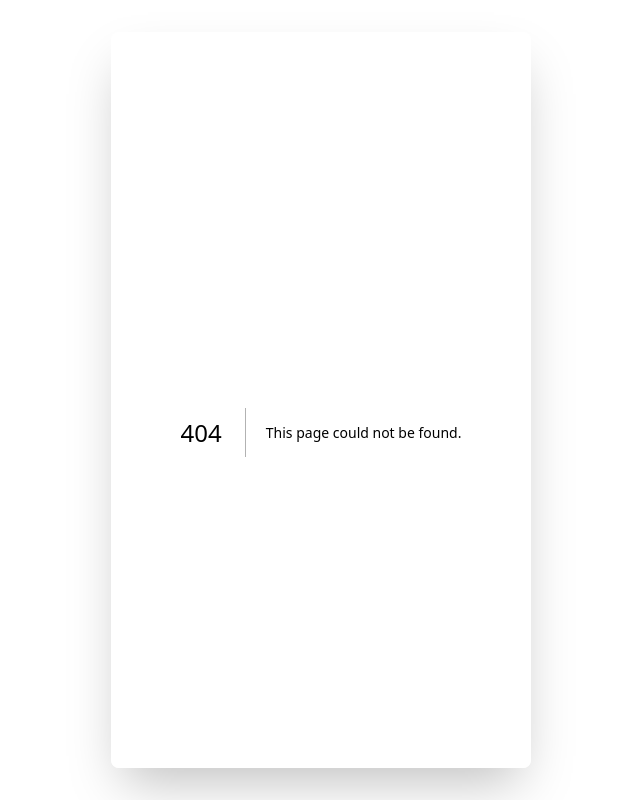
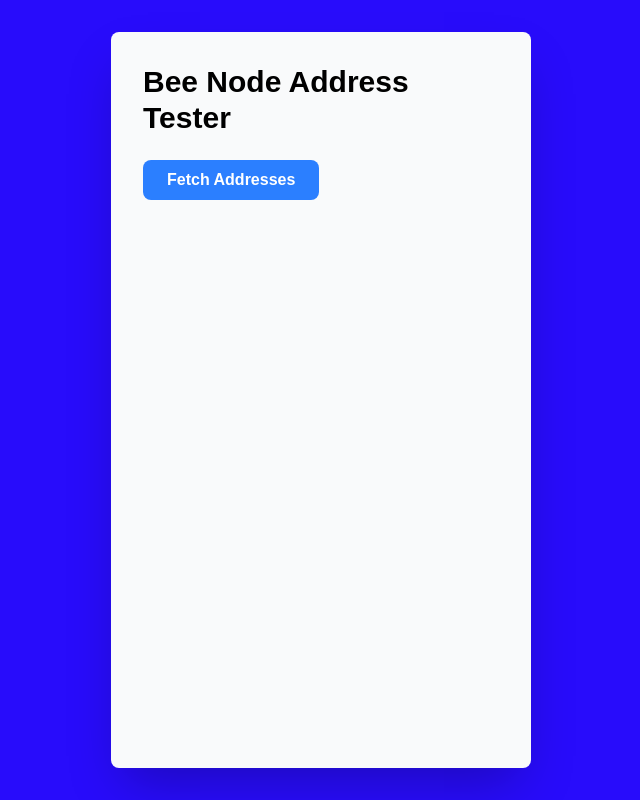
Before and after one commit to JordanGallant/privacy-church, a Next.js app: page /readings in a window 1280 px wide. Before the commit this address had no page. Shown: the whole page, without its empty margins (319-959 px from the left). Built offline with nearby package versions, Linux system fonts and the light colour scheme.

Commit message:
address tester

```diff
--- a/app/_components/nav.tsx
+++ b/app/_components/nav.tsx
@@ -49,7 +49,7 @@ export default function Navbar({ hideLogo = false, onMenuToggle }: NavbarProps)
 
         .wave-char {
           display: inline-block;
-          animation: wave 2.5s ease-in-out infinite;
+          animation: wave 1.5s ease-in-out infinite;
         }
       `}</style>
 
@@ -77,7 +77,7 @@ export default function Navbar({ hideLogo = false, onMenuToggle }: NavbarProps)
 
             {/* Logo */}
             <div
-              className={`transition-opacity duration-2000 ${
+              className={`transition-opacity duration-700 ${
                 showGreeting ? 'opacity-0' : 'opacity-100'
               }`}
             >
--- /dev/null
+++ b/app/readings/page.tsx
@@ -0,0 +1,76 @@
+'use client'
+
+import { useState } from 'react';
+
+interface BeeAddresses {
+  overlay?: string;
+  underlay?: string[];
+  ethereum?: string;
+  publicKey?: string;
+  pssPublicKey?: string;
+}
+
+export default function BeeAddressTester() {
+  const [data, setData] = useState<BeeAddresses | null>(null);
+  const [loading, setLoading] = useState<boolean>(false);
+  const [error, setError] = useState<string | null>(null);
+
+  const fetchAddresses = async (): Promise<void> => {
+    setLoading(true);
+    setError(null);
+
+    try {
+      const response = await fetch('https://bee-app.proudpebble-a87a48df.eastus.azurecontainerapps.io/addresses');
+
+      if (!response.ok) {
+        throw new Error(`HTTP error! status: ${response.status}`);
+      }
+
+      const json: BeeAddresses = await response.json();
+      setData(json);
+    } catch (err) {
+      setError(err instanceof Error ? err.message : 'An unknown error occurred');
+    } finally {
+      setLoading(false);
+    }
+  };
+
+  return (
+    <div className="min-h-screen bg-gray-50 p-8">
+      <div className="max-w-2xl mx-auto">
+        <h1 className="text-3xl font-bold mb-6">Bee Node Address Tester</h1>
+
+        <button
+          onClick={fetchAddresses}
+          disabled={loading}
+          className="bg-blue-500 hover:bg-blue-600 disabled:bg-gray-400 text-white font-semibold py-2 px-6 rounded-lg transition-colors"
+        >
+          {loading ? 'Loading...' : 'Fetch Addresses'}
+        </button>
+
+        {error && (
+          <div className="mt-6 p-4 bg-red-50 border border-red-200 rounded-lg">
+            <h2 className="text-red-800 font-semibold mb-2">Error:</h2>
+            <p className="text-red-600">{error}</p>
+          </div>
+        )}
+
+        {data && (
+          <div className="mt-6 p-4 bg-white border border-gray-200 rounded-lg">
+            <h2 className="text-lg font-semibold mb-3">Response:</h2>
+            <pre className="bg-gray-100 p-4 rounded overflow-x-auto text-sm">
+              {JSON.stringify(data, null, 2)}
+            </pre>
+
+            {data.ethereum && (
+              <div className="mt-4 p-3 bg-green-50 border border-green-200 rounded">
+                <p className="text-sm font-semibold text-green-800">Ethereum Address:</p>
+                <p className="text-green-600 font-mono break-all">{data.ethereum}</p>
+              </div>
+            )}
+          </div>
+        )}
+      </div>
+    </div>
+  );
+}
```
